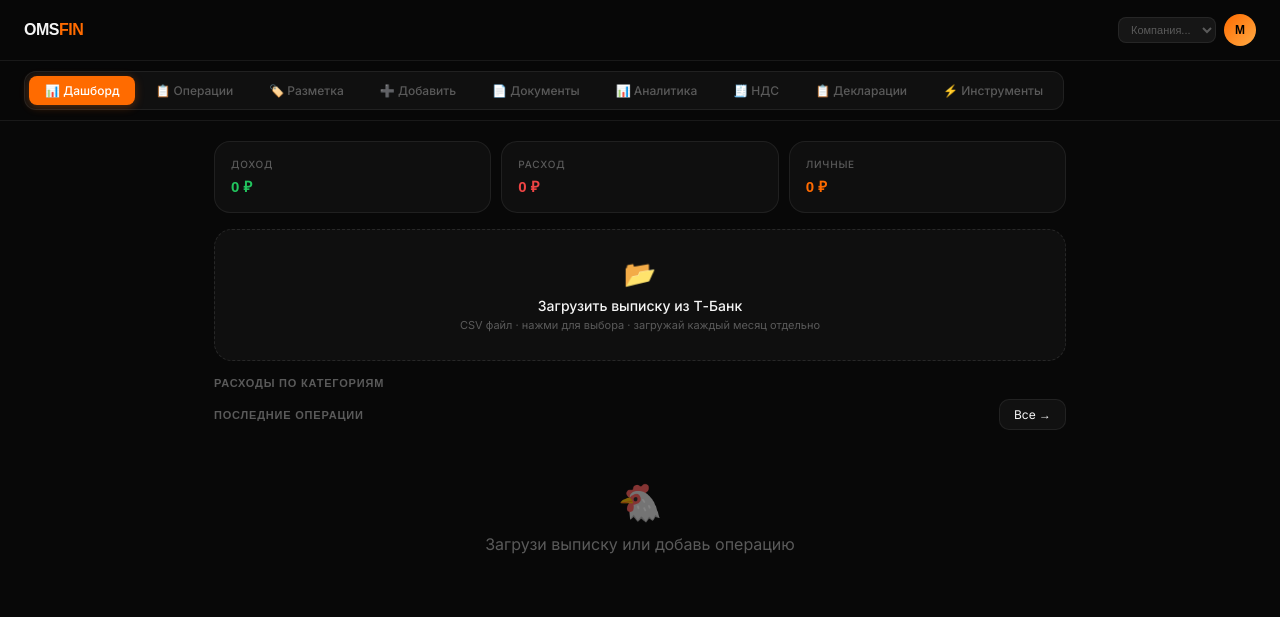
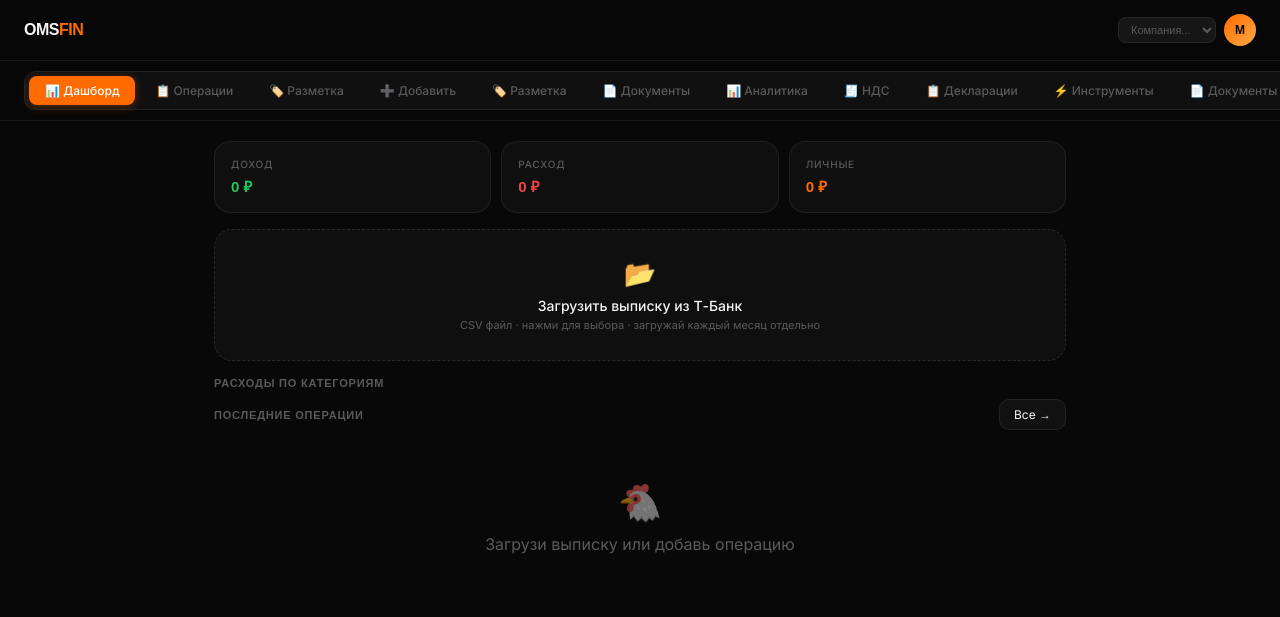
Before and after one commit to whoeta19/OMSCHICKEN, a plain HTML site: page api/index.html in a window 1280 px wide. Drawn offline with Linux system fonts and the light colour scheme; a web font is replaced by a local one.

Commit message:
fix: restore nav pills

```diff
--- a/api/index.html
+++ b/api/index.html
@@ -362,6 +362,12 @@
     <button class="pill" onclick="showPage('transactions',this)">📋 Операции</button>
     <button class="pill" onclick="showPage('reclassify',this)">🏷️ Разметка</button>
     <button class="pill" onclick="showPage('add',this)">➕ Добавить</button>
+    <button class="pill" onclick="showPage('reclassify',this)">🏷️ Разметка</button>
+    <button class="pill external" onclick="window.location.href='/docs'">📄 Документы</button>
+    <button class="pill external" onclick="window.location.href='/analytics'">📊 Аналитика</button>
+    <button class="pill external" onclick="window.location.href='/vat'">🧾 НДС</button>
+    <button class="pill external" onclick="window.location.href='/declarations'">📋 Декларации</button>
+    <button class="pill external" onclick="window.location.href='/tools'">⚡ Инструменты</button>
     <button class="pill external" onclick="window.location.href='/docs'">📄 Документы</button>
     <button class="pill external" onclick="window.location.href='/analytics'">📊 Аналитика</button>
     <button class="pill external" onclick="window.location.href='/vat'">🧾 НДС</button>
```
